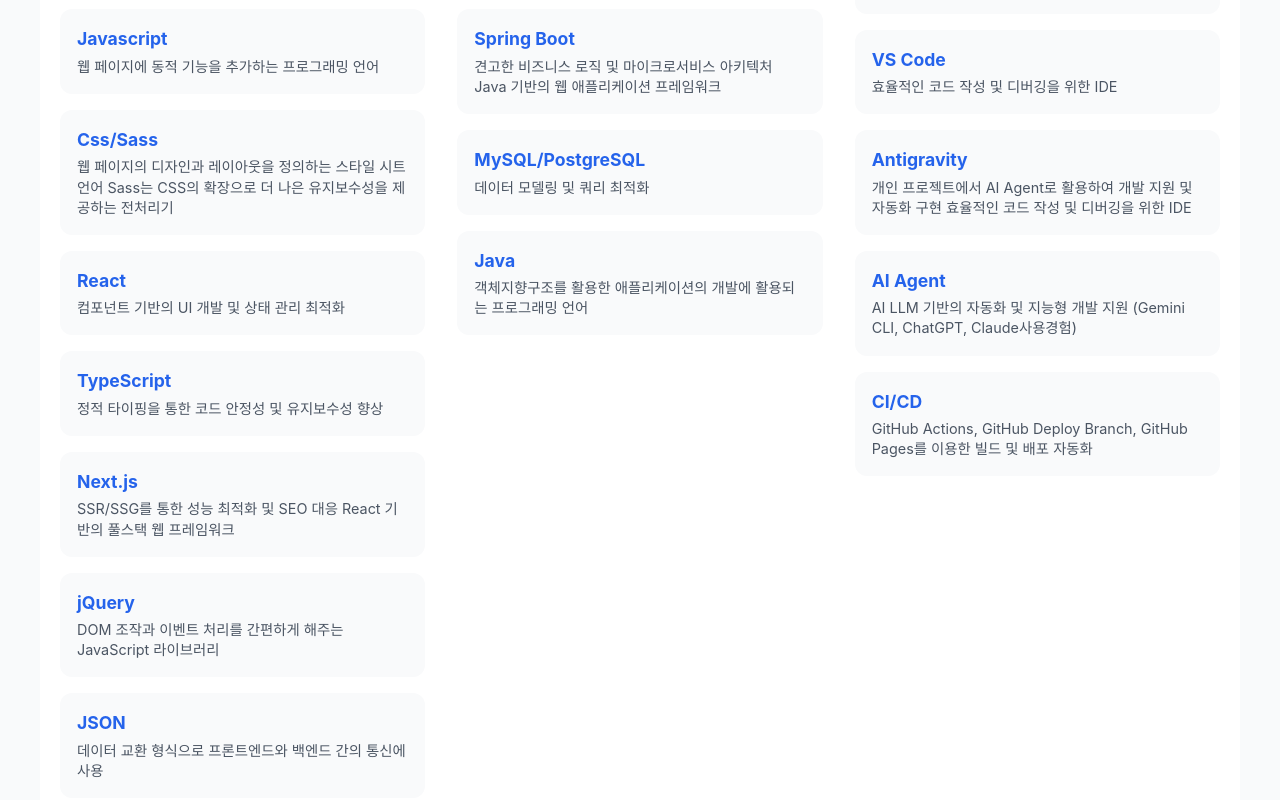
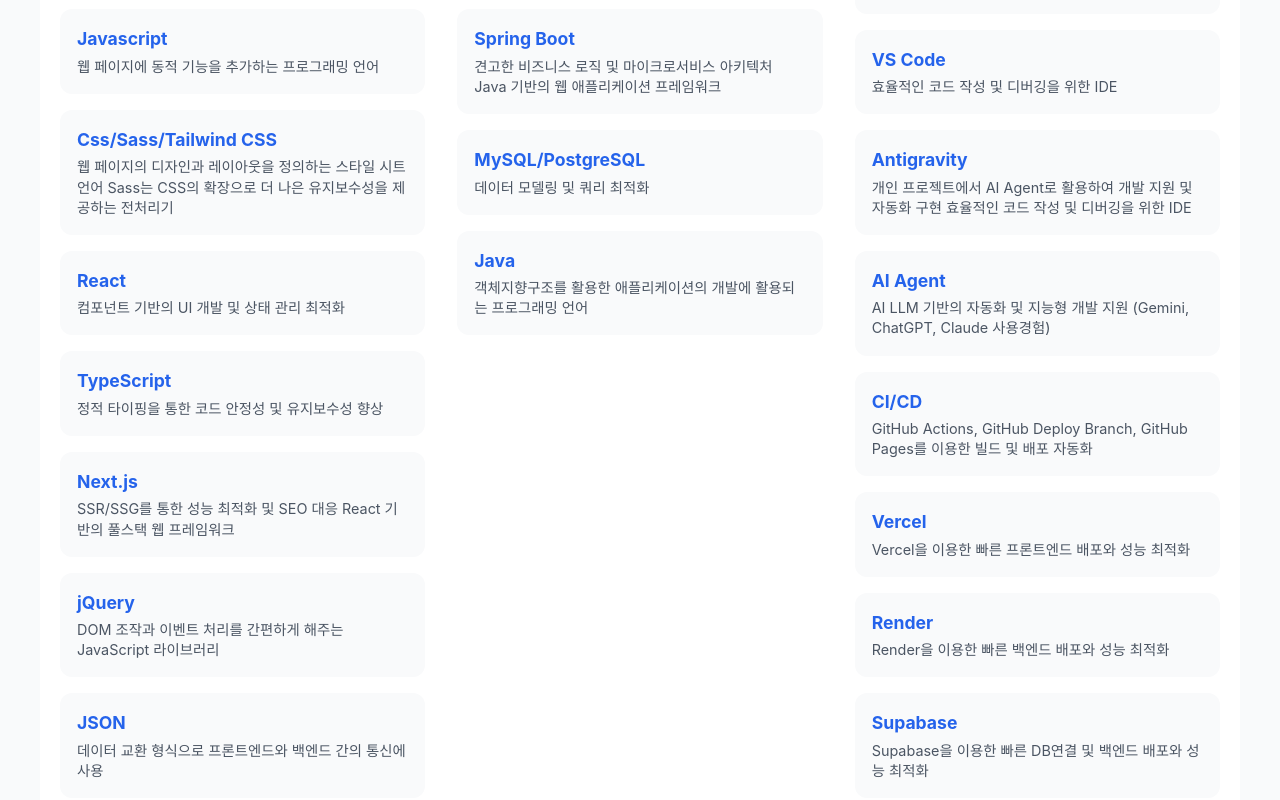
Before and after one commit to hamjoong/portfolio, a React (Vite) app in the folder blog3/: page / in a window 1280 px wide. Shown: the part 1220-2020 px from the top of the page. Built offline with nearby package versions, Linux system fonts and the light colour scheme; a web font is replaced by a local one.

Commit message:
blog3 update

```diff
--- a/blog3/src/components/TechStack.tsx
+++ b/blog3/src/components/TechStack.tsx
@@ -36,7 +36,7 @@
     frontend: [
       { name: 'Html', description: '웹 페이지의 구조와 내용을 정의하는 마크업 언어' },
       { name: 'Javascript', description: '웹 페이지에 동적 기능을 추가하는 프로그래밍 언어' },
-      { name: 'Css/Sass', description: '웹 페이지의 디자인과 레이아웃을 정의하는 스타일 시트 언어 Sass는 CSS의 확장으로 더 나은 유지보수성을 제공하는 전처리기' },
+      { name: 'Css/Sass/Tailwind CSS', description: '웹 페이지의 디자인과 레이아웃을 정의하는 스타일 시트 언어 Sass는 CSS의 확장으로 더 나은 유지보수성을 제공하는 전처리기' },
       { name: 'React', description: '컴포넌트 기반의 UI 개발 및 상태 관리 최적화' },
       { name: 'TypeScript', description: '정적 타이핑을 통한 코드 안정성 및 유지보수성 향상' },
       { name: 'Next.js', description: 'SSR/SSG를 통한 성능 최적화 및 SEO 대응 React 기반의 풀스택 웹 프레임워크' },
@@ -50,11 +50,14 @@
       { name: 'Java', description: '객체지향구조를 활용한 애플리케이션의 개발에 활용되는 프로그래밍 언어' }
     ],
     etc: [
-      { name: 'Git', description: 'GitHub Flow, Git-flow를 활용한 체계적인 버전 관리 및 협업' },
+      { name: 'GitHub', description: 'GitHub Flow, Git-flow를 활용한 체계적인 버전 관리 및 협업' },
       { name: 'VS Code', description: '효율적인 코드 작성 및 디버깅을 위한 IDE' },
       { name: 'Antigravity', description: '개인 프로젝트에서 AI Agent로 활용하여 개발 지원 및 자동화 구현 효율적인 코드 작성 및 디버깅을 위한 IDE' },
-      { name: 'AI Agent', description: 'AI LLM 기반의 자동화 및 지능형 개발 지원 (Gemini CLI, ChatGPT, Claude사용경험)' },
-      { name: 'CI/CD', description: 'GitHub Actions, GitHub Deploy Branch, GitHub Pages를 이용한 빌드 및 배포 자동화' }
+      { name: 'AI Agent', description: 'AI LLM 기반의 자동화 및 지능형 개발 지원 (Gemini, ChatGPT, Claude 사용경험)' },
+      { name: 'CI/CD', description: 'GitHub Actions, GitHub Deploy Branch, GitHub Pages를 이용한 빌드 및 배포 자동화' },
+      { name: 'Vercel', description: 'Vercel을 이용한 빠른 프론트엔드 배포와 성능 최적화' },
+      { name: 'Render', description: 'Render을 이용한 빠른 백엔드 배포와 성능 최적화' },
+      { name: 'Supabase', description: 'Supabase을 이용한 빠른 DB연결 및 백엔드 배포와 성능 최적화' }
     ]
   };
 
```
